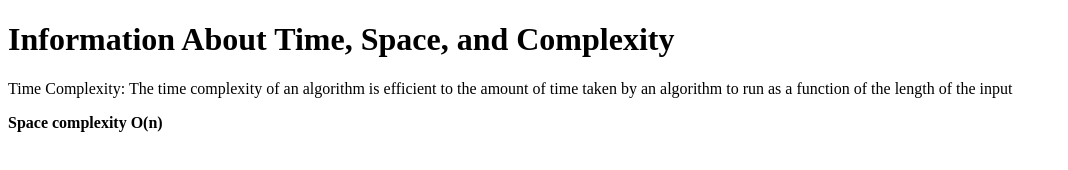
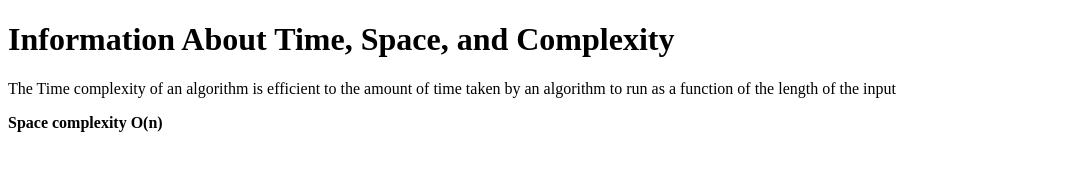
Before and after one commit to acciojob/time-and-space-complexity-Shahu2002, a website: page main.html in a window 1280 px wide. Shown: the whole page, without its empty margins (0-1068 px from the left). Drawn offline with Linux system fonts and the light colour scheme.

Commit message:
created a submission

```diff
--- a/main.html
+++ b/main.html
@@ -9,7 +9,7 @@
 <body>
 	<!-- the entire body must be written by student -->
 	<h1>Information About Time, Space, and Complexity</h1>
-	<p>Time Complexity: The time complexity of an algorithm
+	<p> The Time complexity of an algorithm
 		is efficient to the amount of time taken by an algorithm
 		to run as a function of the length of the input</p>
 	<p><b>Space complexity O(n)</b is the parallel concept to time
```
